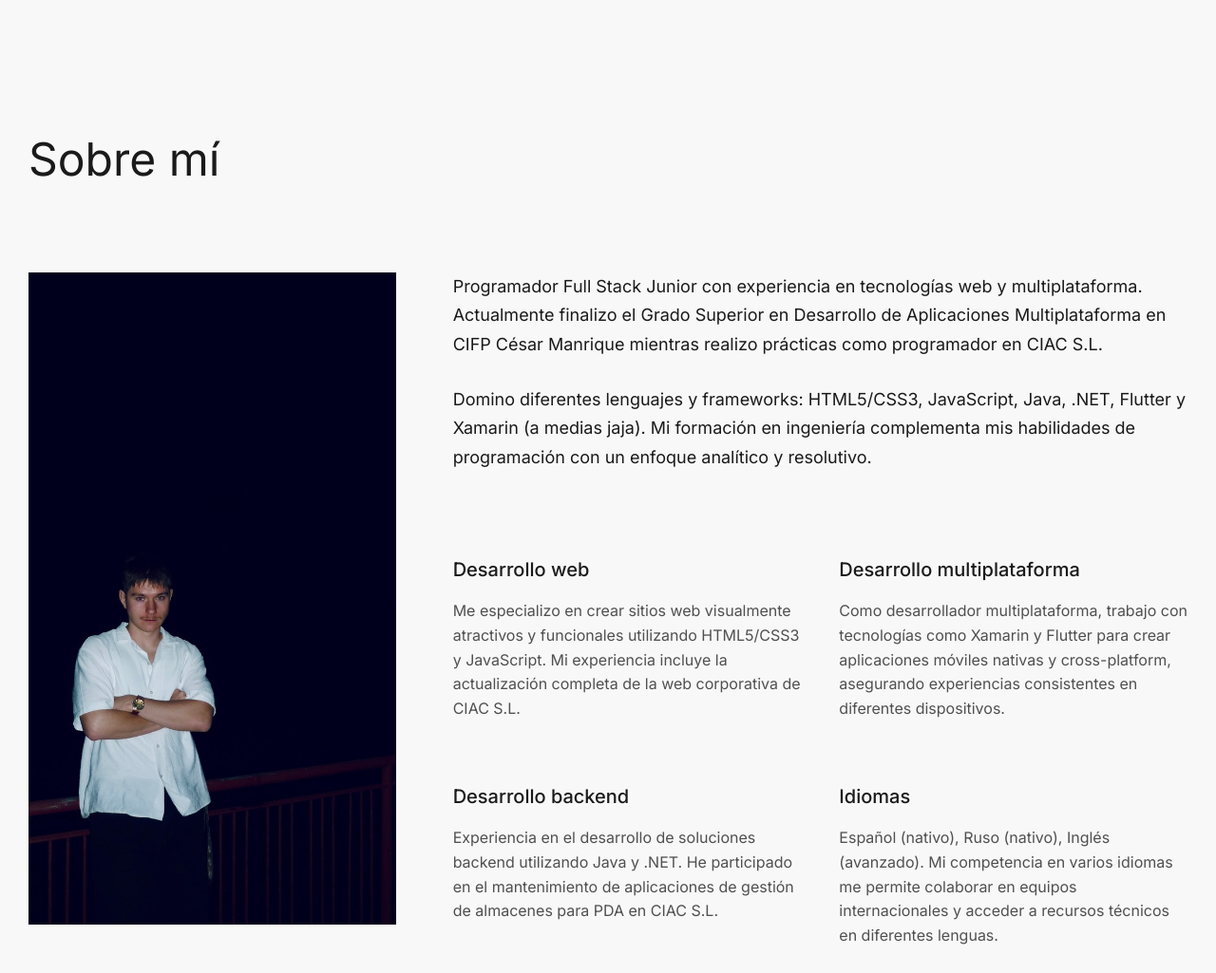
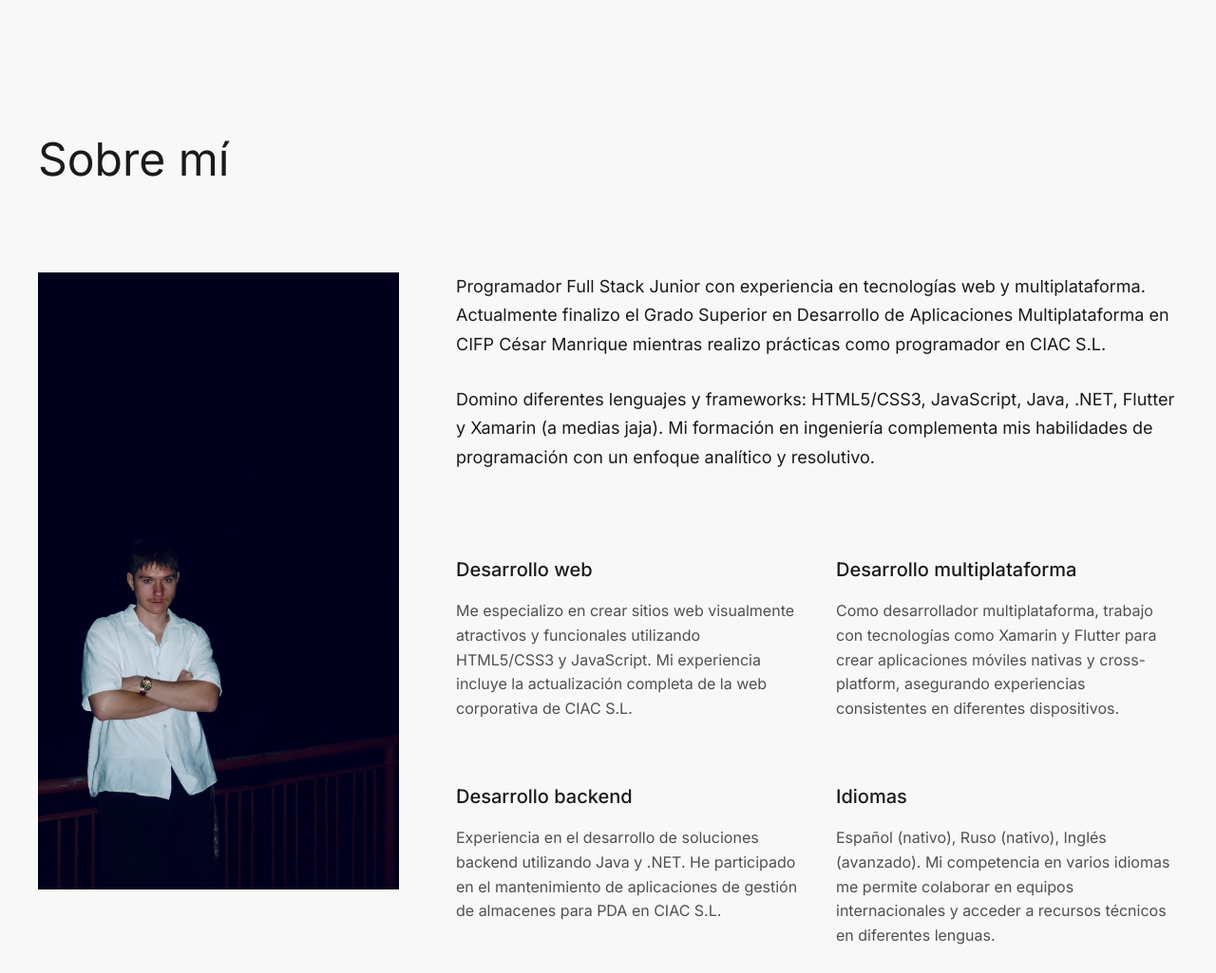
Before and after one commit to kirlandezzz/KirillShepelCV, a website built with webpack: page index.html in a window 1280 px wide. Shown: the part 820-1845 px from the top of the page at 95% size. Built offline with nearby package versions, Linux system fonts and the light colour scheme.

Commit message:
Commit 06/05/25 13:39 (V1)

```diff
--- a/css/styles.css
+++ b/css/styles.css
@@ -251,8 +251,6 @@ strong {
   font-size: 16px;
 }
 
-
-
 /* Education */
 .education-list {
   display: flex;
--- a/js/animations.js
+++ b/js/animations.js
@@ -419,3 +419,88 @@ document.addEventListener('DOMContentLoaded', () => {
   // También optimizar cuando cambie el tamaño
   window.addEventListener('resize', optimizeImagesForMobile);
 });
+
+
+
+document.addEventListener('DOMContentLoaded', () => {
+  // Specific adjustments for laptop displays (above 1024px)
+  const optimizeForLaptop = () => {
+    const isLaptop = window.innerWidth > 1024;
+    const isWideScreen = window.innerWidth >= 1440;
+
+    if (isLaptop) {
+      // Adjust hero text animation speed for laptop screens
+      if (window.animationSpeeds) {
+        window.animationSpeeds.charSpeed = isWideScreen ? 90 : 85;
+        window.animationSpeeds.wordPause = isWideScreen ? 120 : 110;
+      }
+
+      // Enhance scrolling smoothness on larger displays
+      document.documentElement.style.scrollBehavior = 'smooth';
+
+      // Set header threshold based on screen size
+      scrollThreshold = isWideScreen ? 150 : 120;
+
+      // Make sure images scale properly on larger screens
+      const aboutImage = document.querySelector('.about-image');
+      if (aboutImage) {
+        aboutImage.style.maxHeight = isWideScreen ? '700px' : '650px';
+        aboutImage.style.objectFit = 'cover';
+      }
+
+      // Adjust container padding based on width for better proportions
+      const containers = document.querySelectorAll('.container');
+      containers.forEach(container => {
+        if (isWideScreen) {
+          container.style.padding = '0 50px';
+        } else {
+          container.style.padding = '0 40px';
+        }
+      });
+    }
+  };
+
+  // Run initially and on resize
+  optimizeForLaptop();
+  window.addEventListener('resize', optimizeForLaptop);
+
+  // Fix for section animations on laptop screens
+  const fadeInElements = document.querySelectorAll('.about-grid, .skills-grid, .experience-container, .education-container');
+
+  // Enhanced intersection observer for smoother animations on larger screens
+  const observerOptions = {
+    threshold: 0.15,
+    rootMargin: "0px 0px -120px 0px"
+  };
+
+  const observer = new IntersectionObserver((entries) => {
+    entries.forEach(entry => {
+      if (entry.isIntersecting) {
+        // Start with more opacity on larger screens for smoother fade-in
+        if (window.innerWidth > 1024) {
+          entry.target.style.opacity = 0.1;
+        } else {
+          entry.target.style.opacity = 0;
+        }
+
+        // Apply transition with delay based on screen size
+        const delay = window.innerWidth > 1440 ? '0.2s' : '0.1s';
+        entry.target.style.transition = `opacity 0.8s ease-out ${delay}, transform 0.8s ease-out ${delay}`;
+
+        // Trigger animation
+        setTimeout(() => {
+          entry.target.style.opacity = 1;
+          entry.target.style.transform = 'translateY(0)';
+        }, 100);
+
+        observer.unobserve(entry.target);
+      }
+    });
+  }, observerOptions);
+
+  fadeInElements.forEach(element => {
+    element.style.opacity = 0;
+    element.style.transform = 'translateY(20px)';
+    observer.observe(element);
+  });
+});
```
